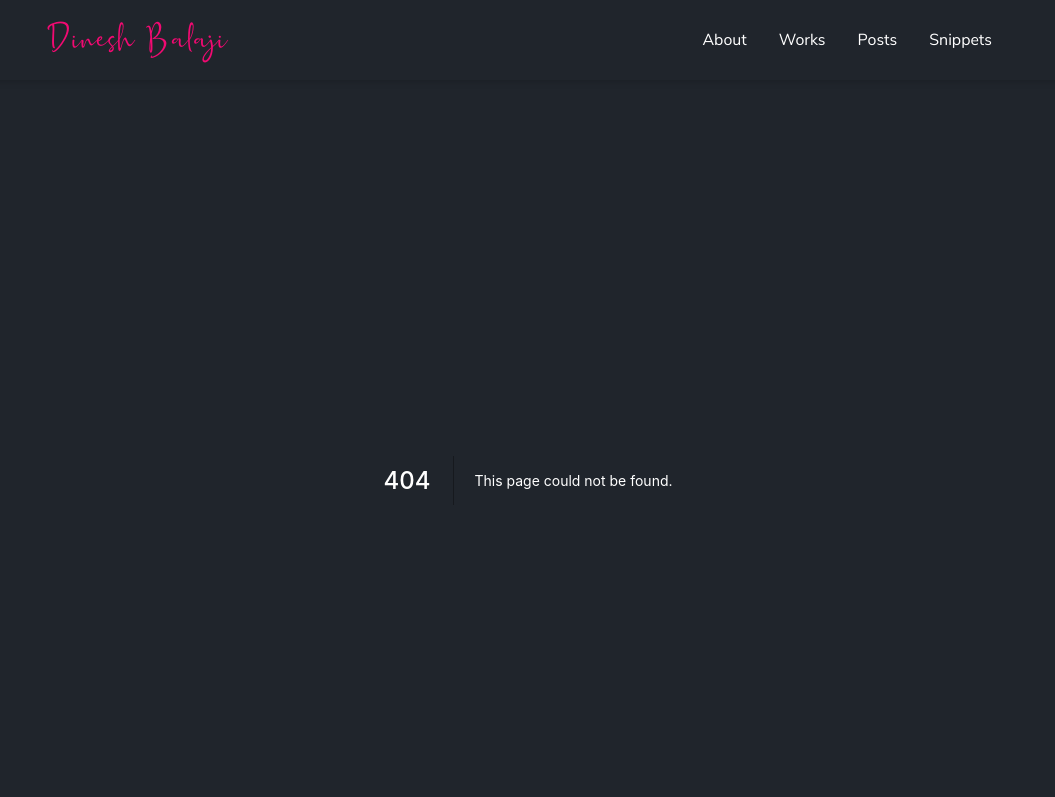
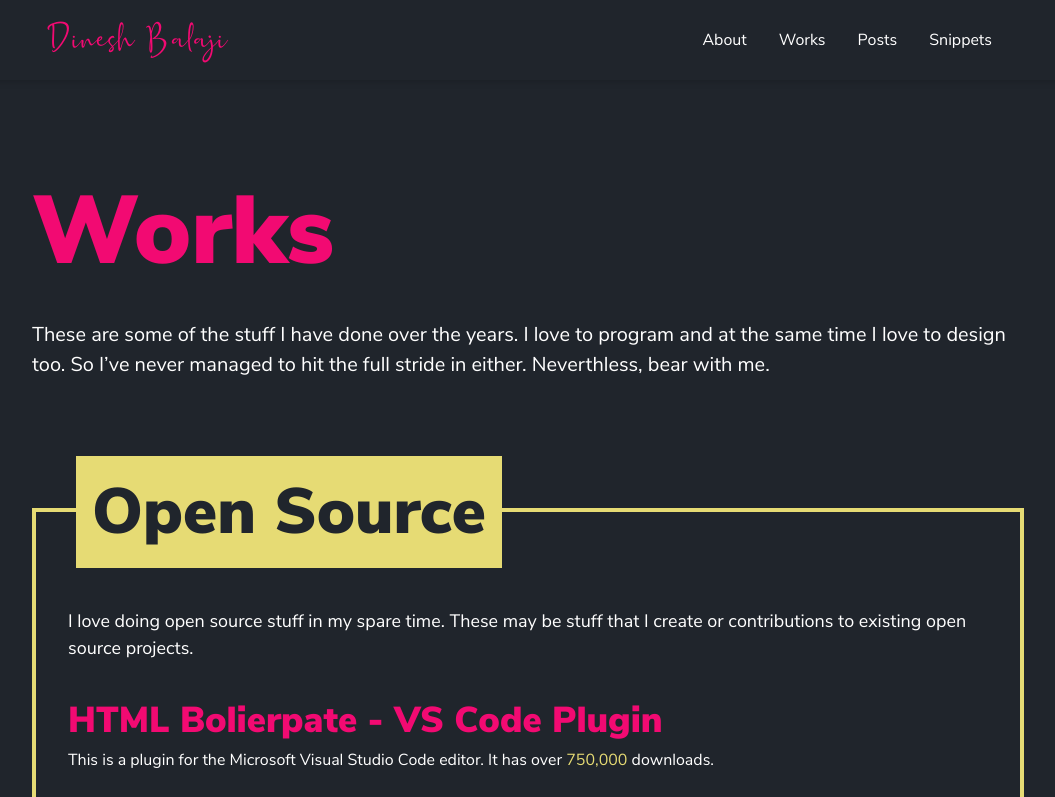
Before and after one commit to sidthesloth92/db-portfolio, a Next.js app: page /works in a window 1280 px wide. Before the commit this address had no page. Shown: the top 797 px of the page, without its empty margins (112-1167 px from the left). Built offline with nearby package versions, Linux system fonts and the light colour scheme.

Commit message:
feat(works): add works page with components

```diff
--- /dev/null
+++ b/src/components/works-list/WorksList.component.tsx
@@ -0,0 +1,73 @@
+/**
+ * Model class for work.
+ */
+export interface Works {
+  /**
+   * The name of the work.
+   */
+  name: string;
+
+  /**
+   * URL for the work.
+   */
+  url: string;
+
+  /**
+   * Description of the work.
+   */
+  description: string;
+}
+
+/**
+ * Props for the {@link WorkList} Component.
+ */
+export interface WorksListProps {
+  /**
+   * The title of the section.
+   */
+  title: string;
+
+  /**
+   * The description of the section.
+   */
+  description: string;
+
+  /**
+   * List of works.
+   */
+  works: Works[];
+}
+
+/**
+ * Constains a list of works including a title and description.
+ * @param workListProps Props of type {@link WorksListProps}
+ */
+const WorksList: React.FC<WorksListProps> = ({
+  title,
+  description,
+  works = []
+}) => (
+  <div className="relative border-secondary border-4 px-8 pt-24 pb-16 my-32">
+    <div className="absolute top-0 left-0 text-6xl font-black text-dark bg-secondary px-4 py-2 transform translate-x-10 -translate-y-1/2">
+      {title}
+    </div>
+    <p className="text-lg mb-8">{description}</p>
+    <ul>
+      {works.map((works, index) => {
+        return (
+          <li key={index} className="mb-4">
+            <a
+              href="{url>"
+              target="_blank"
+              className="text-primary text-4xl font-black mb-2">
+              {works.name}
+            </a>
+            <p dangerouslySetInnerHTML={{ __html: works.description }}></p>
+          </li>
+        );
+      })}
+    </ul>
+  </div>
+);
+
+export default WorksList;
--- /dev/null
+++ b/src/pages/works/index.tsx
@@ -0,0 +1,62 @@
+import React from 'react';
+
+import PageBody from '../../components/page-body/PageBody';
+import PageHeader from '../../components/page-header/PageHeader';
+import Page from '../../components/page/Page';
+import WorksList, {
+  WorksListProps
+} from '../../components/works-list/WorksList.component';
+
+/**
+ * Represents the works page of the application.
+ */
+const WorksPage: React.FC = () => {
+  const openSourceWorksList: WorksListProps = {
+    title: 'Open Source',
+    description:
+      'I love doing open source stuff in my spare time. These may be stuff that I create or contributions to existing open source projects.',
+    works: [
+      {
+        name: 'HTML Bolierpate - VS Code Plugin',
+        url: 'http://github.com',
+        description: `This is a plugin for the Microsoft Visual Studio Code editor. It has over <span class="text-secondary">750,000 </span> downloads.`
+      },
+      {
+        name: 'HTML Bolierpate - VS Code Plugin',
+        url: 'http://github.com',
+        description: `This is a plugin for the Microsoft Visual Studio Code editor. It has over <span class="text-secondary">750,000 </span> downloads.`
+      },
+      {
+        name: 'HTML Bolierpate - VS Code Plugin',
+        url: 'http://github.com',
+        description: `This is a plugin for the Microsoft Visual Studio Code editor. It has over <span class="text-secondary">750,000 </span> downloads.`
+      },
+      {
+        name: 'HTML Bolierpate - VS Code Plugin',
+        url: 'http://github.com',
+        description: `This is a plugin for the Microsoft Visual Studio Code editor. It has over <span class="text-secondary">750,000 </span> downloads.`
+      },
+      {
+        name: 'HTML Bolierpate - VS Code Plugin',
+        url: 'http://github.com',
+        description: `This is a plugin for the Microsoft Visual Studio Code editor. It has over <span class="text-secondary">750,000 </span> downloads.`
+      }
+    ]
+  };
+
+  return (
+    <Page>
+      <PageHeader
+        title="Works"
+        description="These are some of the stuff I have done over the years. I love to program and at the same time I love to design too.  So I’ve never managed to hit the full stride in either. Neverthless, bear with me."
+      />
+      <PageBody>
+        <WorksList {...openSourceWorksList} />
+        <WorksList {...openSourceWorksList} />
+        <WorksList {...openSourceWorksList} />
+      </PageBody>
+    </Page>
+  );
+};
+
+export default WorksPage;
```
